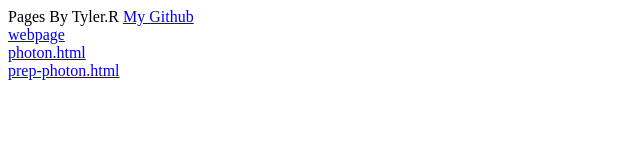
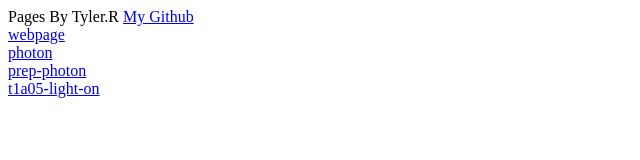
Before and after one commit to Tylerross/PhotonAjax, a plain HTML site: page index.html in a window 1280 px wide. Shown: the whole page, without its empty margins (0-640 px from the left). Drawn offline with Linux system fonts and the light colour scheme.

Commit message:
Update index.html

```diff
--- a/index.html
+++ b/index.html
@@ -3,6 +3,6 @@ Pages By Tyler.R
 
 <a href="https://github.com/Tylerross/PhotonAjax">My Github</a><br>
 <a href="webpage.html">webpage</a><br>
-<a href="photon.html">photon.html</a><br>
-<a href="prep-photon.html">prep-photon.html</a><br>
-<a href=""></a><br>
+<a href="photon.html">photon</a><br>
+<a href="prep-photon.html">prep-photon</a><br>
+<a href="t1a05-light-on-TylerR.html">t1a05-light-on</a><br>
```
